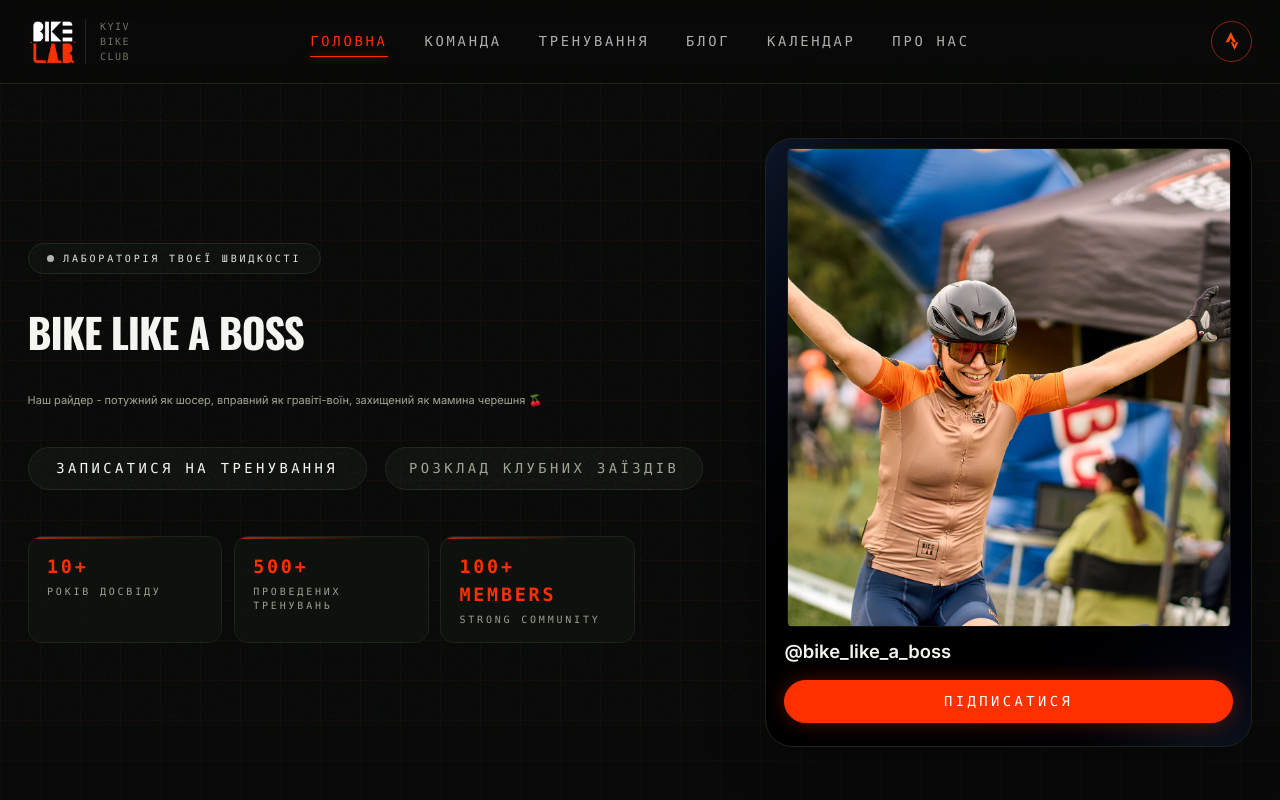
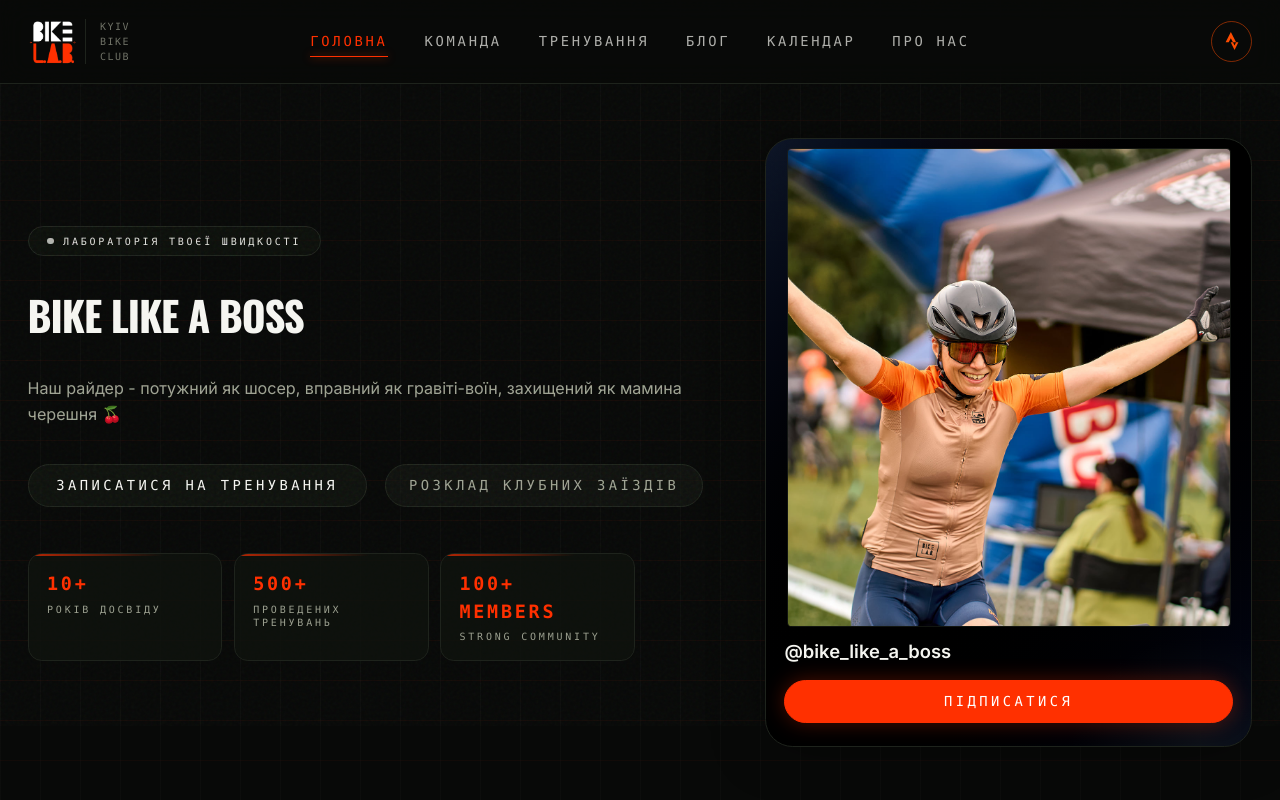
Before and after one commit to VasileAdicto/bikelab-site, a Next.js app: page / in a window 1280 px wide. Shown: the top 800 px of the page. Built offline with nearby package versions, Linux system fonts and the light colour scheme.

Commit message:
Update font size for paragraph text on the home page for improved readability

```diff
--- a/src/app/page.tsx
+++ b/src/app/page.tsx
@@ -61,7 +61,7 @@ export default function Home() {
           </motion.h1>
 
           <motion.p
-            className="max-w-xl text-[11px] text-muted leading-relaxed"
+            className="max-w-xl text-[13px] md:text-sm text-muted leading-relaxed"
             initial={{ opacity: 0, y: 10 }}
             animate={{ opacity: 1, y: 0 }}
             transition={{ duration: 0.5, delay: 0.15 }}
```
